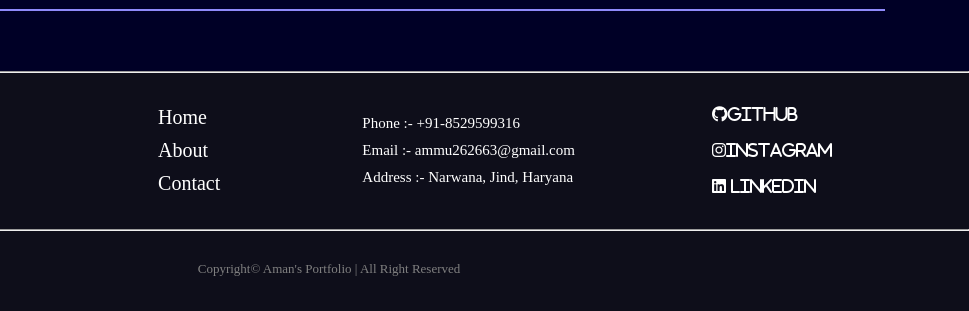
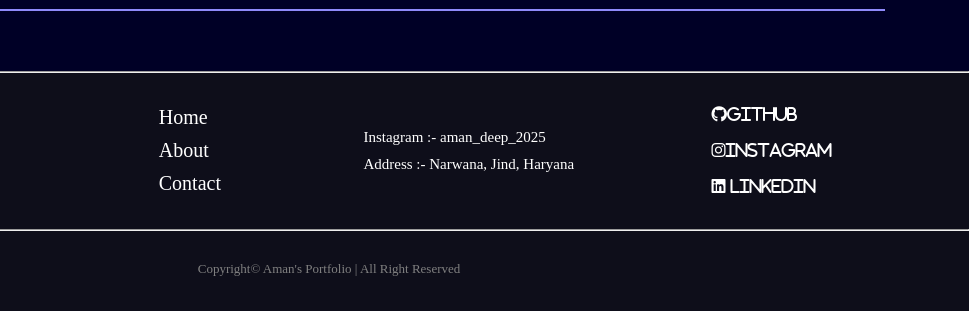
Before and after one commit to imaman2001/portfolio, a plain HTML site: page index.html in a window 1280 px wide. Shown: the part 2453-2764 px from the top of the page, 311-1280 px from the left. Drawn offline with nearby package versions, Linux system fonts and the light colour scheme; a web font is replaced by a local one.

Commit message:
No. change

```diff
--- a/index.html
+++ b/index.html
@@ -182,9 +182,7 @@
                 </ul>
             </div>
             <div class="footer-end">
-                <p>Phone :- +91-8529599316
-                </p>
-                <p>Email :- ammu262663@gmail.com
+                <p>Instagram :- aman_deep_2025
                 </p>
                 <p>Address :- Narwana, Jind, Haryana
                 </p>
```
